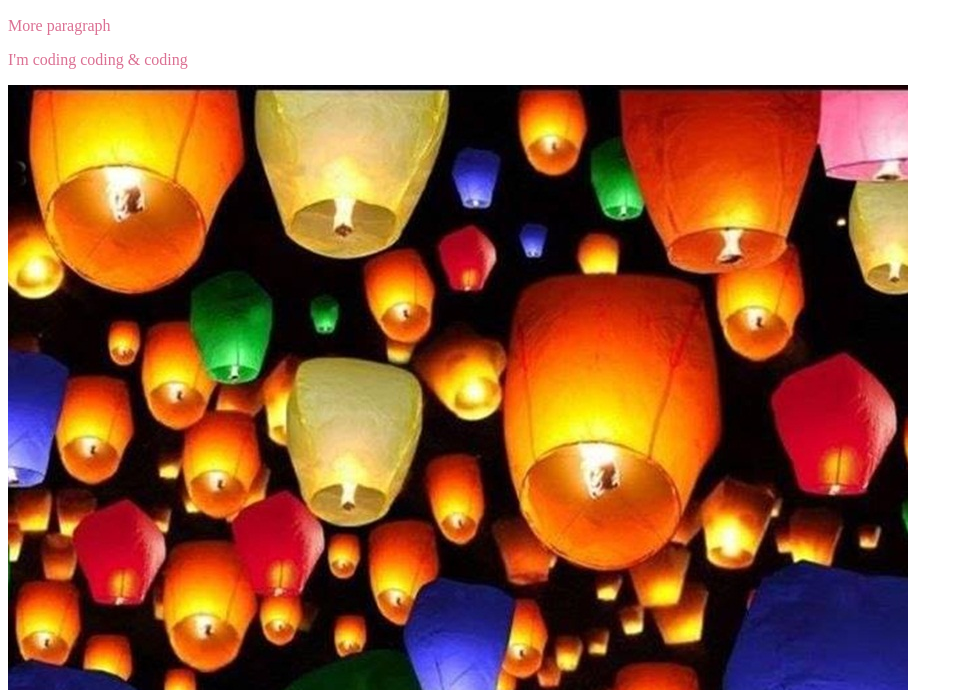
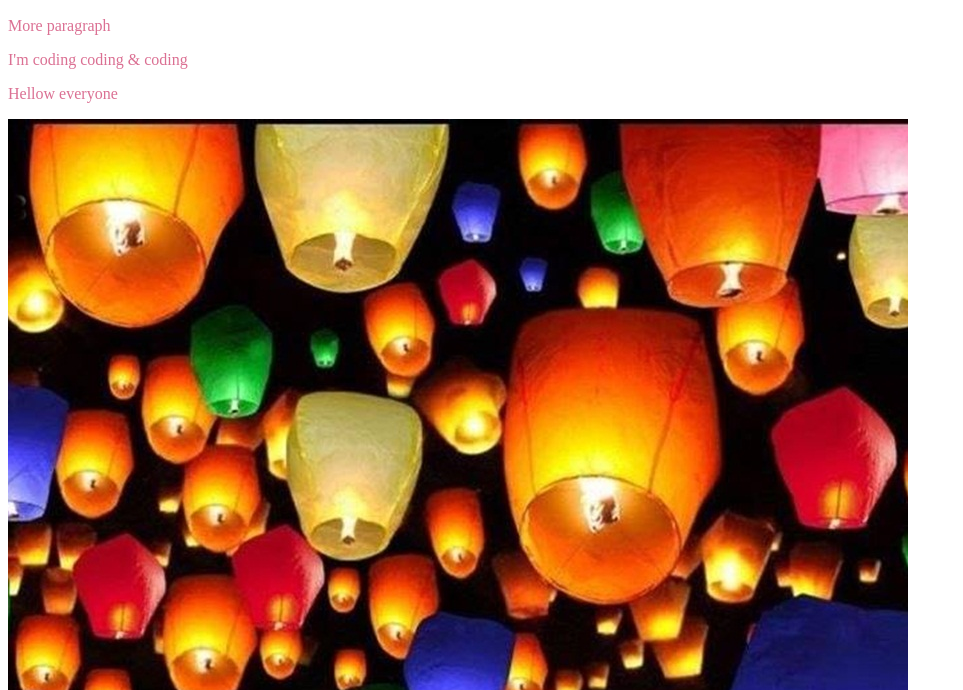
Before and after one commit to anikazaman1/my-another-repo, a plain HTML site: page index.html in a window 1280 px wide. Shown: the part 110-800 px from the top of the page, without its empty margins (0-963 px from the left). Drawn offline with Linux system fonts and the light colour scheme.

Commit message:
adder new paragraph

```diff
--- a/index.html
+++ b/index.html
@@ -12,6 +12,7 @@
     <h2>Hellow Ican code now</h2>
     <p>More paragraph</p>
     <p>I'm coding coding & coding</p>
+    <p>Hellow everyone</p>
     <img src="like.jpg" alt="">
     <img src="Flower.jpg" alt="">
 </body>
```
